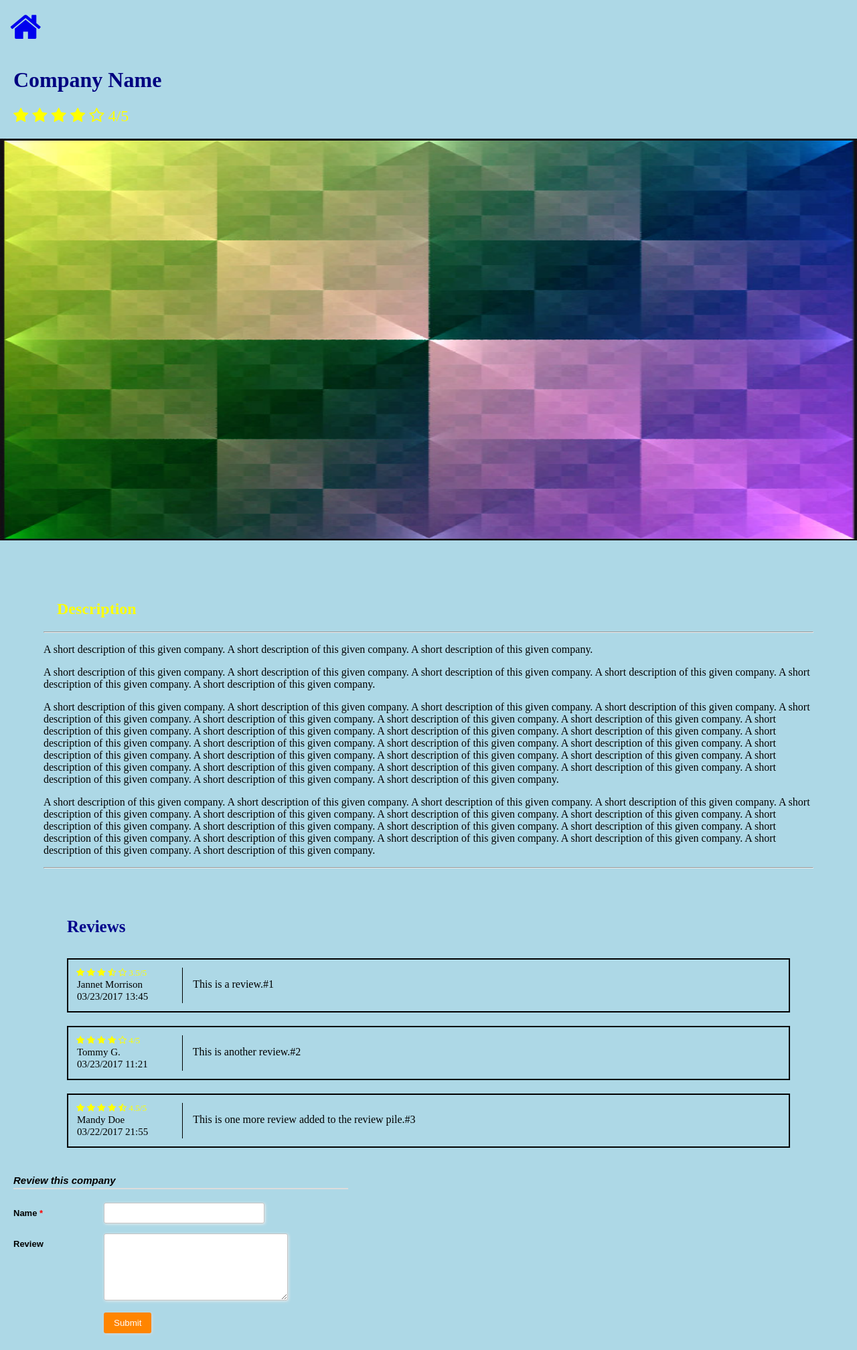
After one commit to PomianAurelian/SilexProject, a PHP site: template templates/company/company.html.twig in a window 1280 px wide. The commit adds this page. Shown: the whole page at 67% size. Run offline with PHP 8.4, Linux system fonts and the light colour scheme; the template is opened without the code that fills it, so the values that code supplies are empty; some libraries are stand-ins or nearby versions.

Commit message:
Create companypage.

```diff
--- a/src/Controller/CompanyPage.php
+++ /dev/null
@@ -1,5 +0,0 @@
-<?php
-
-class CompanyPage {
-
-}
--- a/src/Provider/HomepageControllerProvider.php
+++ b/src/Provider/HomeControllerProvider.php
@@ -8,15 +8,15 @@ use Symfony\Component\HttpFoundation\Request;
 use Symfony\Component\HttpFoundation\Response;
 use Silex\ControllerProviderInterface;
 
-class HomepageControllerProvider implements ControllerProviderInterface
+class HomeControllerProvider implements ControllerProviderInterface
 {
 	public function connect(Application $app)
 	{
 		$controllers = $app['controllers_factory'];
 
 		$controllers
-		->get('/', 'SilexProject\src\controllers\HomepageController::indexAction')
-		->bind('homepage');
+		->get('/', 'SilexProject\src\controllers\HomeController::indexAction')
+		->bind('home');
 
 		return $controllers;
 	}
--- a/templates/base_layout.html.twig
+++ b/templates/base_layout.html.twig
@@ -1,18 +1,17 @@
 <!DOCTYPE html>
 <html>
     <head>
+
         <title>{% block title '' %} - My Silex Application</title>
+
         {% block styles %}{% endblock %}
+
     </head>
     <body>
 
-        {% block content %}
+        {% block content %}{% endblock %}
 
-        {% endblock %}
-
-        {% block scripts %}
-
-        {% endblock %}
+        {% block scripts %}{% endblock %}
 
     </body>
 </html>
--- /dev/null
+++ b/templates/company/company.html.twig
@@ -0,0 +1,123 @@
+{% extends "base_layout.html.twig" %}
+
+{% block styles %}
+	<link rel="stylesheet" type="text/css" href="{{ asset('css/styles.css') }}">
+	<link rel="stylesheet" type="text/css" href="{{ asset('css/font-awesome.min.css') }}">
+{% endblock %}
+
+{% block content %}
+	<div class="nav-menu">
+		<a href="index.html.twig" class="nav-item fa fa-home" aria-hidden="true"></a>
+	</div>
+	<h1>Company Name</h1>
+	<h2>
+		<i class="fa fa-star" aria-hidden="true"></i>
+		<i class="fa fa-star" aria-hidden="true"></i>
+		<i class="fa fa-star" aria-hidden="true"></i>
+		<i class="fa fa-star" aria-hidden="true"></i>
+		<i class="fa fa-star-o" aria-hidden="true"> 4/5</i>
+	</h2>
+	<img class="homebg" src="../images/square5.jpg">
+
+	<div class="description-box">
+		<h2>Description</h2> <hr>
+		<p>A short description of this given company. A short description of this given company. A short description of this given company.</p>
+		<p>A short description of this given company. A short description of this given company. A short description of this given company. A short description of this given company. A short description of this given company. A short description of this given company.</p>
+		<p>A short description of this given company. A short description of this given company. A short description of this given company. A short description of this given company. A short description of this given company. A short description of this given company. A short description of this given company. A short description of this given company. A short description of this given company. A short description of this given company. A short description of this given company. A short description of this given company. A short description of this given company. A short description of this given company. A short description of this given company. A short description of this given company. A short description of this given company. A short description of this given company. A short description of this given company. A short description of this given company. A short description of this given company. A short description of this given company. A short description of this given company. A short description of this given company. A short description of this given company. A short description of this given company. A short description of this given company.</p>
+		<p>A short description of this given company. A short description of this given company. A short description of this given company. A short description of this given company. A short description of this given company. A short description of this given company. A short description of this given company. A short description of this given company. A short description of this given company. A short description of this given company. A short description of this given company. A short description of this given company. A short description of this given company. A short description of this given company. A short description of this given company. A short description of this given company. A short description of this given company. A short description of this given company.</p>
+		<hr>
+	</div>
+
+	<h4>Reviews</h4>
+
+	<!-- Review #1 -->
+	<div class="review-container">
+		<div class="info-box">
+			<div class="star-box">
+				<h5>
+					<i class="fa fa-star" aria-hidden="true"></i>
+					<i class="fa fa-star" aria-hidden="true"></i>
+					<i class="fa fa-star" aria-hidden="true"></i>
+					<i class="fa fa-star-half-o" aria-hidden="true"></i>
+					<i class="fa fa-star-o" aria-hidden="true"> 3.5/5</i>
+				</h5>
+			</div>
+
+			<p class="name-box">Jannet Morrison</p>
+			<p class="date-box">03/23/2017 13:45</p>
+		</div>
+		<div class="comment-box">
+			<p>
+				This is a review.
+			</p>
+		</div>
+		<div class="comment-index">
+			<p>#1</p>
+		</div>
+	</div>
+
+	<!-- Review #2 -->
+	<div class="review-container">
+		<div class="info-box">
+			<div class="star-box">
+				<h5>
+					<i class="fa fa-star" aria-hidden="true"></i>
+					<i class="fa fa-star" aria-hidden="true"></i>
+					<i class="fa fa-star" aria-hidden="true"></i>
+					<i class="fa fa-star" aria-hidden="true"></i>
+					<i class="fa fa-star-o" aria-hidden="true"> 4/5</i>
+				</h5>
+			</div>
+
+			<p class="name-box">Tommy G.</p>
+			<p class="date-box">03/23/2017 11:21</p>
+		</div>
+		<div class="comment-box">
+			<p>
+				This is another review.
+			</p>
+		</div>
+		<div class="comment-index">
+			<p>#2</p>
+		</div>
+	</div>
+
+	<!-- Review #3 -->
+	<div class="review-container">
+		<div class="info-box">
+			<div class="star-box">
+				<h5>
+					<i class="fa fa-star" aria-hidden="true"></i>
+					<i class="fa fa-star" aria-hidden="true"></i>
+					<i class="fa fa-star" aria-hidden="true"></i>
+					<i class="fa fa-star" aria-hidden="true"></i>
+					<i class="fa fa-star-half-o" aria-hidden="true"> 4.5/5</i>
+				</h5>
+			</div>
+
+			<p class="name-box">Mandy Doe</p>
+			<p class="date-box">03/22/2017 21:55</p>
+		</div>
+		<div class="comment-box">
+			<p>
+				This is one more review added to the review pile.
+			</p>
+		</div>
+		<div class="comment-index">
+			<p>#3</p>
+		</div>
+	</div>
+
+	<!-- Add review -->
+	<div class="form-style-2">
+		<div class="form-style-2-heading">Review this company</div>
+
+		<form action="" method="post">
+			<label for="field1"><span>Name <span class="required">*</span></span><input type="text" class="input-field" name="field1" value="" required /></label>
+			<label for="field6"><span>Review</span><textarea name="field6" class="textarea-field"></textarea></label>
+			<label><span>&nbsp;</span><input type="submit" value="Submit" /></label>
+		</form>
+	</div>
+{% endblock %}
+
+{% block scripts %}{% endblock %}
--- a/templates/homepage/index.html.twig
+++ b/templates/home/index.html.twig
@@ -1,7 +1,6 @@
 {% extends "base_layout.html.twig" %}
 
 {% block styles %}
-	<link href="{{ asset('css/font-awesome.min.css') }}" rel="stylesheet" type="text/css" />
 	<link rel="stylesheet" type="text/css" href="{{ asset('css/styles.css') }}">
 	<link rel="stylesheet" type="text/css" href="{{ asset('css/font-awesome.min.css') }}">
 	<link rel="stylesheet" href="https://www.w3schools.com/w3css/4/w3.css">
@@ -18,7 +17,6 @@
 		<button class="w3-button w3-display-right fa fa-chevron-right" aria-hidden="true" onclick="plusDivs(+1)"></button>
 		<button class="play-button fa fa-play" aria-hidden="true" onclick="play = true"></button>
 		<button class="play-button fa fa-pause" aria-hidden="true" onclick="play = false"></button>
-		<script src="../js/slideshow.js"></script>
 	</div>
 	<h2>Category 1</h2>
 	<div class="maincontent">
--- a/web/js/javascript.js
+++ b/web/js/javascript.js
@@ -10,6 +10,6 @@ for (var i = 0; i < slides.length; i++) {
     };
 
     slides[i].onclick = function() {
-       location.href = 'asdf.html';
+       location.href = '/company';
     };
 }
```
Also changed, not shown: src/Controller/CompanyController.php (renamed from src/Controller/HomepageController.php, +2 -8 lines), src/Controller/HomeController.php (added, +15 -0 lines), src/Provider/CompanyControllerProvider.php (added, +23 -0 lines), src/controllers.php (+18 -11 lines).
